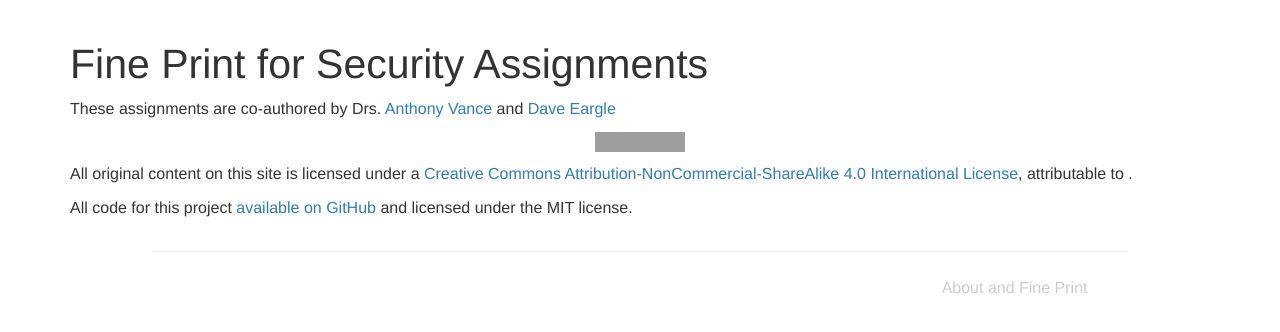
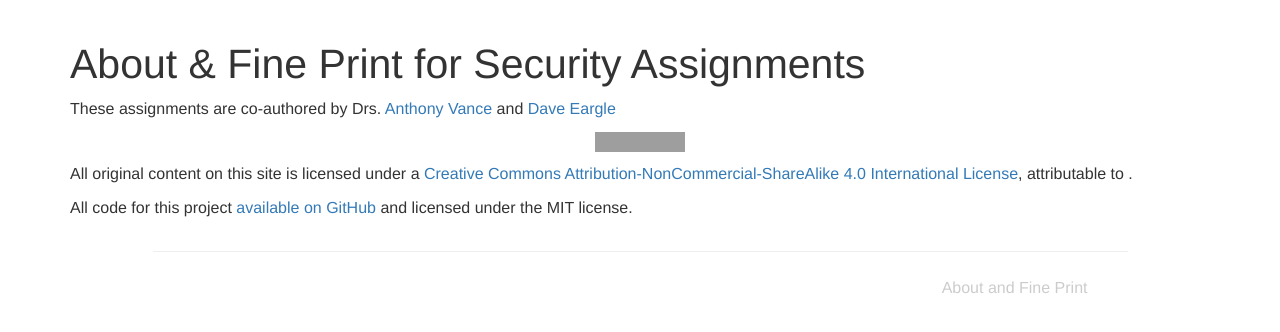
Before and after one commit to security-assignments/security-assignments.github.io, a Jekyll site: the page built from about.md, in a window 1280 px wide. Shown: the top 332 px of the page. Built offline with Jekyll 4.4.1, drawn with Linux system fonts in a browser that asks for light colours; nearby versions of some CDN libraries; library files that are not in the unit come from our copies; comment, search, counter and statistics services are not loaded; grey boxes are pictures that could not be loaded.

```diff
--- a/about.md
+++ b/about.md
@@ -1,8 +1,7 @@
 ---
-title: Fine Print for Security Assignments
+title: About &amp; Fine Print for Security Assignments
 
 layout: page
-permalink: /fine-print/
 robots: noindex
 ---
 
```
